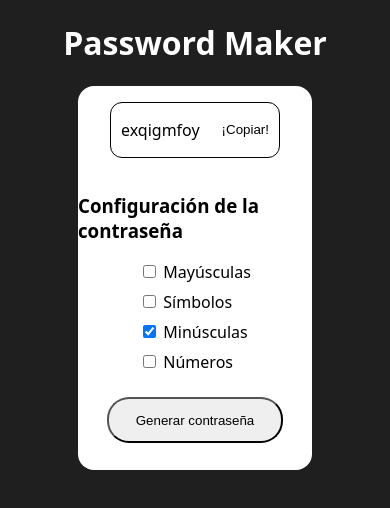
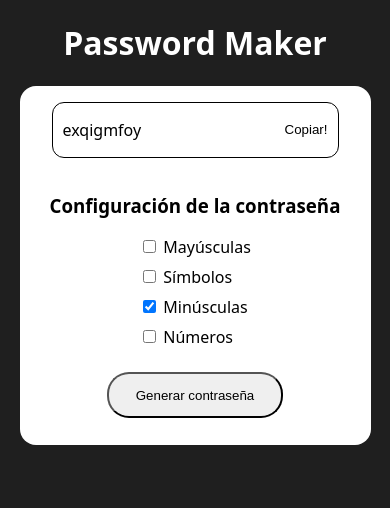
Before and after one commit to Gera185/passwordGenerator, a plain HTML site: page index.html in a window 390 px wide. Both pictures are taken after a click on the button "Generar contraseña". Drawn offline with Linux system fonts and the light colour scheme.

Commit message:
Retoques finales y mejoras de uso

```diff
--- a/index.html
+++ b/index.html
@@ -11,7 +11,7 @@
     <div class="container">
         <div class="container-password">
             <p id="contraseña-generada"></p>
-            <button class="btn" onclick="copyPassword()">¡Copiar!</button>
+            <input type="button" class="btn" id="btn" onclick="copyPassword() " value="¡Copiar!">
         </div>
         <form>
             <h3>Configuración de la contraseña</h3>
--- a/src/scripts/scripts.js
+++ b/src/scripts/scripts.js
@@ -17,6 +17,8 @@ function checkPasswordCorrect(password){
 }
 
 function generatePassword(event){
+    if(!checkMayuscula.checked && !checkMinuscula.checked && !checkNumeros.checked && !checkSimbolos.checked) return;
+    buttonCopy.value = 'Copiar!';
     event.preventDefault();
     textPassw.innerText = "";
     let posibles = [];
@@ -43,5 +45,8 @@ function generatePassword(event){
 }
 
 function copyPassword(){
+    if(textPassw.textContent==="Contraseña generada") return;
+
+    buttonCopy.value = '¡Copiado!';
     navigator.clipboard.writeText(textPassw.textContent);
 }
--- a/src/scripts/variables-globales.js
+++ b/src/scripts/variables-globales.js
@@ -5,6 +5,7 @@ const checkMayuscula = document.getElementById("mayuscula");
 const checkMinuscula = document.getElementById("minuscula");
 const checkNumeros = document.getElementById("numero");
 const checkSimbolos = document.getElementById("simbolo");
+const buttonCopy = document.getElementById("btn");
 
 const PATTERN_MAY = /(?=.*[A-Z])/;
 const PATTERN_MIN = /(?=.*[a-z])/;
--- a/src/styles.css
+++ b/src/styles.css
@@ -13,7 +13,6 @@ body{
 .container{
     background-color: white;
     color:black;
-    width: 60%;
     border-radius: 16px;
 }
 
@@ -54,6 +53,9 @@ form{
         gap: 15em;
         margin-bottom: 2em;
     }
+    .container{
+        width: 60%;
+    }
 }
 @media only screen and (max-width: 780px){
     .container-inputs{
@@ -63,6 +65,9 @@ form{
         display: flex;
         flex-direction: row;
         margin-bottom: 0.5em;
+    }
+    .container{
+        width: 90%;
     }
 }
 
```
